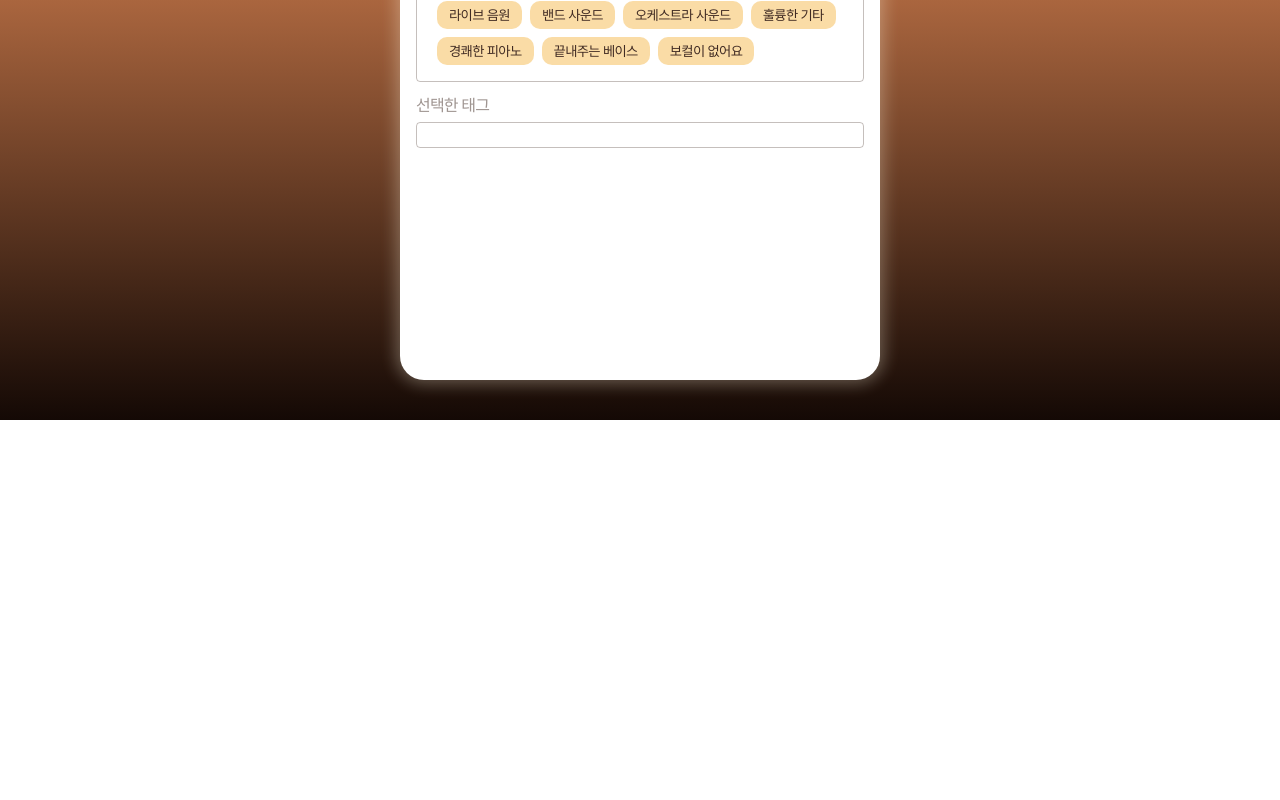
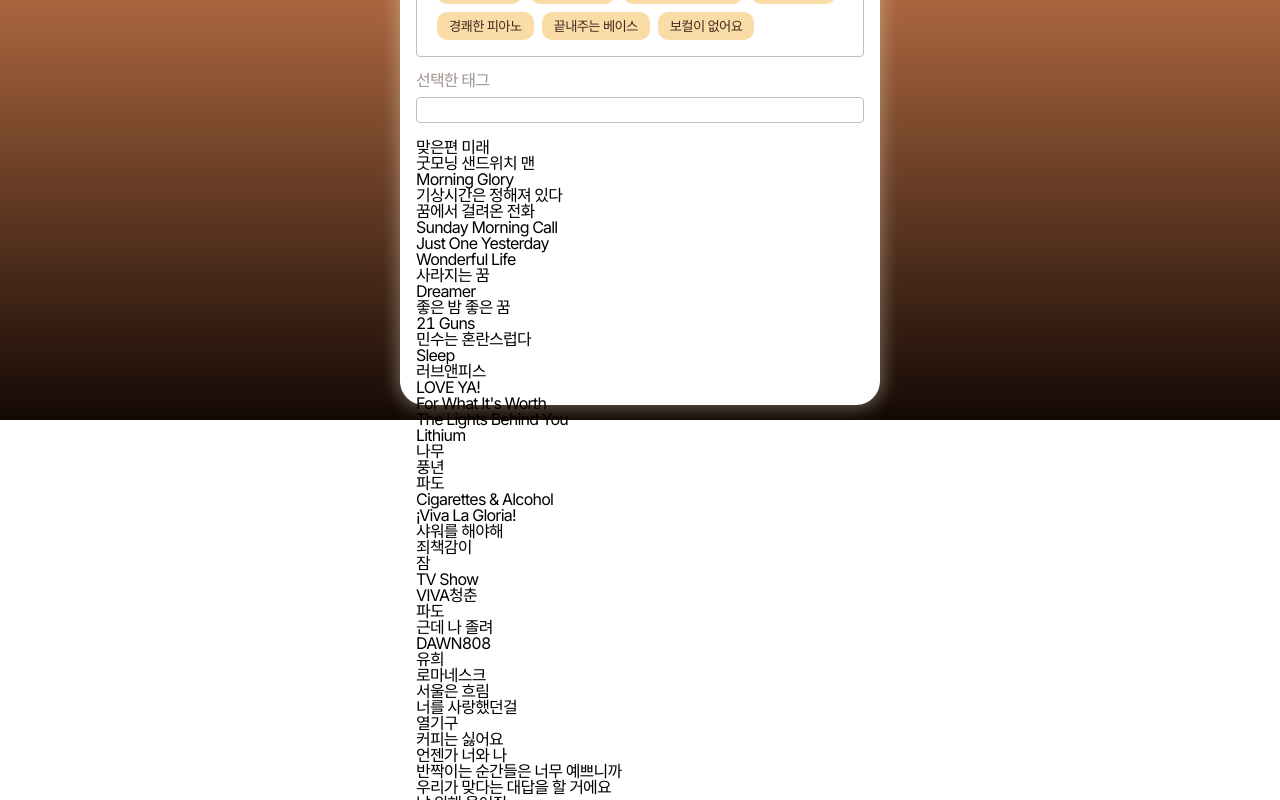
Before and after one commit to chichoon/JiychoiStandardTime, a React (Create React App) app: page /mood in a window 1280 px wide. Shown: the part 380-1180 px from the top of the page. Before the commit the page ends 800 px from the top, so only its background shows below. Built offline with nearby package versions, Linux system fonts and the light colour scheme; a web font is replaced by a local one.

Commit message:
Feat: Filtered Songs List 출력 (아직 디자인 X, 임시)

```diff
--- /dev/null
+++ b/src/router/Mood/FilteredSongList/FilteredSongElement.tsx
@@ -0,0 +1,12 @@
+import { ISong } from 'types/musics';
+import styles from './filteredSongList.module.scss';
+
+interface IProps {
+  song: ISong;
+}
+
+const FilteredSongElement = ({ song }: IProps) => {
+  return <li className={styles.filteredSongElement}>{song.title}</li>;
+};
+
+export default FilteredSongElement;
--- /dev/null
+++ b/src/router/Mood/FilteredSongList/index.tsx
@@ -0,0 +1,17 @@
+import { useFilterSongs } from 'hooks';
+import FilteredSongElement from './FilteredSongElement';
+
+import styles from './filteredSongList.module.scss';
+
+const FilteredSongList = () => {
+  const songList = useFilterSongs();
+  return (
+    <ul className={styles.filteredSongListWrapper}>
+      {songList?.map((song) => (
+        <FilteredSongElement key={`filtered-${song.index}`} song={song} />
+      ))}
+    </ul>
+  );
+};
+
+export default FilteredSongList;
--- a/src/router/Mood/index.tsx
+++ b/src/router/Mood/index.tsx
@@ -1,10 +1,22 @@
-import styles from './mood.module.scss';
+import { Suspense } from 'react';
+
+import { Error, Loading } from 'components';
+import FilteredSongList from './FilteredSongList';
 import TagSelector from './TagSelector';
 
+import styles from './mood.module.scss';
+import { ErrorBoundary } from 'react-error-boundary';
+
 const Mood = () => {
+  const handleErrorFallback = () => <Error message='리스트를 불러올 수 없어요' />;
   return (
     <div className={styles.moodWrapper}>
       <TagSelector />
+      <ErrorBoundary FallbackComponent={handleErrorFallback}>
+        <Suspense fallback={<Loading />}>
+          <FilteredSongList />
+        </Suspense>
+      </ErrorBoundary>
     </div>
   );
 };
```
Also changed, not shown: src/router/Mood/FilteredSongList/filteredSongList.module.scss (added).
